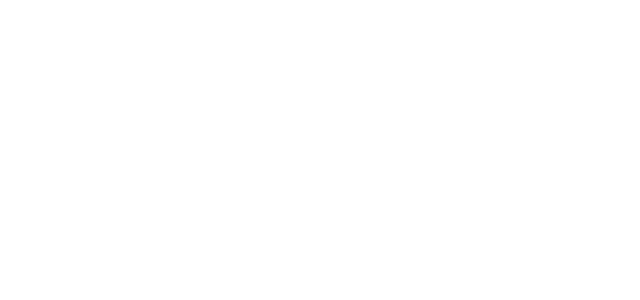
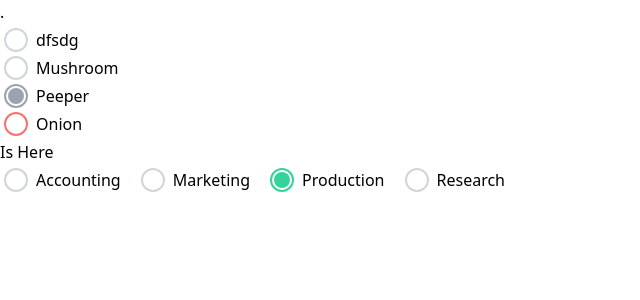
Before and after one commit to we-grazewal-s001/nuxt_proj, a Nuxt app in the folder project/: page /radio-button in a window 1280 px wide. Before the commit this address had no page. Shown: the top 300 px of the page, without its empty margins (0-640 px from the left). Built offline with nearby package versions, Linux system fonts and the light colour scheme.

Commit message:
Added: radio_button

```diff
--- /dev/null
+++ b/project/components/RadioButton/RadioButton.vue
@@ -0,0 +1,49 @@
+<script setup lang="ts">
+
+import { props as inputProps } from './props';
+import { twMerge } from "tailwind-merge";
+
+const inputRef = ref();
+const props = defineProps(inputProps);
+const model = defineModel();
+const id = useId()
+
+const defaultClass = ref(`flex gap-2 m-1 items-center cursor-pointer`)
+const inputWrapper = computed(() => twMerge(` w-6 h-6 border-gray-300 border-2 border-solid hover:border-gray-400
+rounded-full relative ${props.disabled ? 'border-gray-400' : ''} ${props.invalid ? ' border-red-400 hover:border-red-400 ' : ""}
+ ${model.value == props.value ? ' border-emerald-400 hover:border-emerald-400' : ''}  `).split(" "))
+
+const defaultInputClass = ref(`!w-2 !h-2 top-[50%] left-[50%] -translate-x-[50%] -translate-y-[50%]
+     appearance-none rounded-full transition ease-in duration-100 absolute scale-0 checked:bg-emerald-400
+     !p-2 checked:scale-100 `)
+
+
+
+const handleInputWrapperClick = () => {
+  if (inputRef.value && !props.invalid) {
+    inputRef.value.click()
+  }
+
+};
+
+
+const className = twMerge([defaultInputClass.value, props.invalid && ''.split(' '),
+props.disabled && 'bg-gray-400 scale-100', props.invalid && ' bg-none scale-0'])
+
+</script>
+<template>
+  <div data-testId="radio_button" :id="id" :class="defaultClass" @click="handleInputWrapperClick">
+    <div id="inputWrapper" :class="inputWrapper">
+      <input :aria-disabled='false' role="inputRadio" :disabled="props.disabled" :aria-labelledby='props.inputId || id'
+        :aria-label="props.name" ref="inputRef" :class="className" v-model="model" :id="props.inputId"
+        :name="props.name" type="radio" :value="props.value || props.name" />
+    </div>
+    <slot name="name">
+      <p id="label" :class="`capitalize ${props.labelClass}`">
+        {{ props.name }}
+
+      </p>
+    </slot>
+  </div>
+
+</template>
--- /dev/null
+++ b/project/components/RadioButton/props.ts
@@ -0,0 +1,37 @@
+export const props={
+    inputId:{
+        type:String||Number,
+        required:false,
+        unique:true
+    },
+    name:{
+        type:String,
+        required:true,
+        default:'Input radio'
+    },
+    value:{
+        type:String||Number,
+        required:false,
+        default:''
+    },
+    disabled:{
+        type:Boolean,
+        required:false,
+        default:false
+    },
+    invalid:{
+        type:Boolean,
+        required:false,
+        default:false
+    },
+    labelClass:{
+        type:String,
+        required:false,
+        default:''
+    },
+
+
+
+
+
+}
--- a/project/nuxt.config.ts
+++ b/project/nuxt.config.ts
@@ -2,6 +2,6 @@
 export default defineNuxtConfig({
   devtools: { enabled: true },
   modules: [
-    '@nuxtjs/tailwindcss','nuxt-icon'
+    '@nuxtjs/tailwindcss','nuxt-icon','@nuxt/test-utils/module'
   ]
 })
--- a/project/pages/index.vue
+++ b/project/pages/index.vue
@@ -8,6 +8,9 @@
             <router-link to="/button">
                 <Button severity="contrast" link label="Button" />
             </router-link>
+            <router-link to="/radio-button">
+                <Button severity="contrast" link label="Radio Button" />
+            </router-link>
         </div>
     </div>
 </template>
--- /dev/null
+++ b/project/pages/radio-button.vue
@@ -0,0 +1,46 @@
+<template>
+    <div>
+        <div>.
+            <RadioButton inputId="ingredient1" v-model="ingredient" value='Cheese' name="Cheese">
+                <template #name>dfsdg</template>
+            </RadioButton>
+        </div>
+        <div>
+            <RadioButton v-model="ingredient" value='Mushroom' name="Mushroom" />
+        </div>
+        <div>
+            <RadioButton disabled v-model="ingredient" value='Peeper' name="Peeper" />
+
+        </div>
+        <div>
+            <RadioButton invalid v-model="ingredient" value='Onion' name="Onion" />
+        </div>
+    </div>
+    <p class="capitalize">{{ ingredient }} is here</p>
+
+    <div class="card flex justify-content-center">
+        <div class="flex flex-column gap-3">
+
+            <div v-for="category in categories" :key="category.key" class="flex align-items-center">
+                <RadioButton v-model="selectedCategory" :inputId="category.key" :name="category.name"
+                    :value="category.name" />
+
+            </div>
+        </div>
+    </div>
+</template>
+<script setup lang="ts">
+import RadioButton from "../components/RadioButton/RadioButton.vue";
+
+
+const ingredient = ref('')
+
+const selectedCategory = ref('Production');
+const categories = ref([
+    { name: 'Accounting', key: 'A' },
+    { name: 'Marketing', key: 'M' },
+    { name: 'Production', key: 'P' },
+    { name: 'Research', key: 'R' }
+]);
+
+</script>
```
Also changed, not shown: project/package.json (+6 -1 lines), project/vitest.config.ts (added, +8 -0 lines), 1 other file (tests, documents, lock files or other folders).
